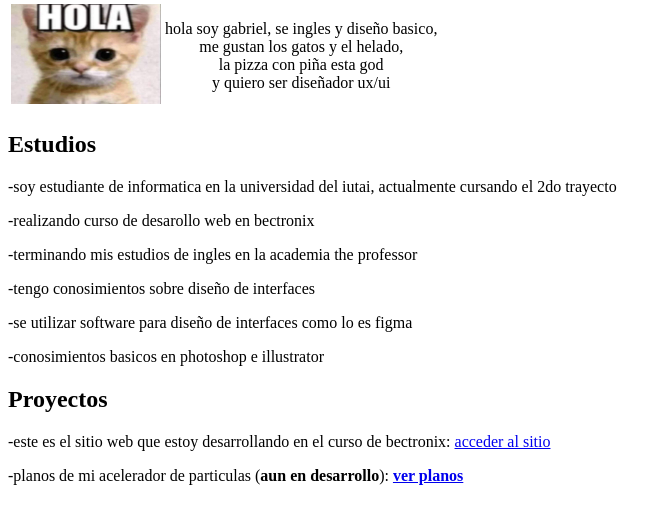
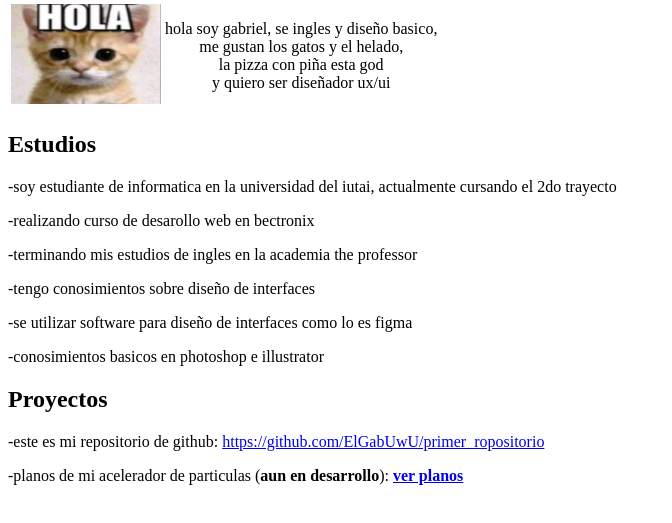
Before and after one commit to ElGabUwU/primer_ropositorio, a plain HTML site: page portafolio/briefcase.html in a window 1280 px wide. Shown: the part 79-602 px from the top of the page, without its empty margins (0-672 px from the left). Drawn offline with Linux system fonts and the light colour scheme.

Commit message:
Update briefcase.html

```diff
--- a/portafolio/briefcase.html
+++ b/portafolio/briefcase.html
@@ -21,7 +21,7 @@
     <p>-se utilizar software para diseño de interfaces como lo es figma</p>
     <p>-conosimientos basicos en photoshop e illustrator</p>
     <h2>Proyectos</h2>
-    <p>-este es el sitio web que estoy desarrollando en el curso de bectronix: <a href="../Pagina/">acceder al sitio</a></p> <!--rellenar directorio-->
+    <p>-este es mi repositorio de github: <a href="https://github.com/ElGabUwU/primer_ropositorio">https://github.com/ElGabUwU/primer_ropositorio</a></p> <!--rellenar directorio-->
     <p>-planos de mi acelerador de particulas (<strong>aun en desarrollo</strong>): <a href="https://www.youtube.com/watch?v=dQw4w9WgXcQ"><b>ver planos</b></a></p>
 </body>
 </html>
```
